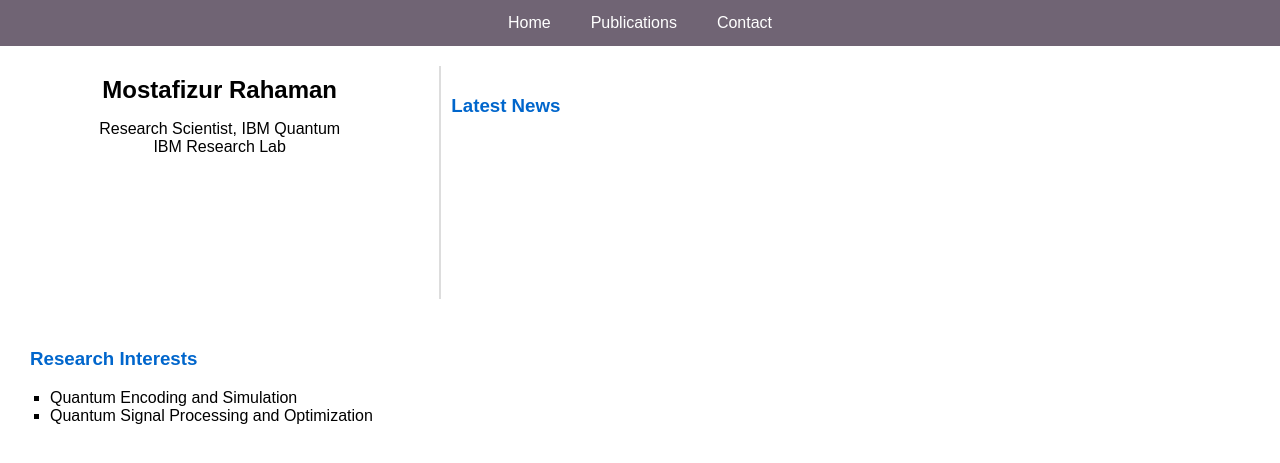
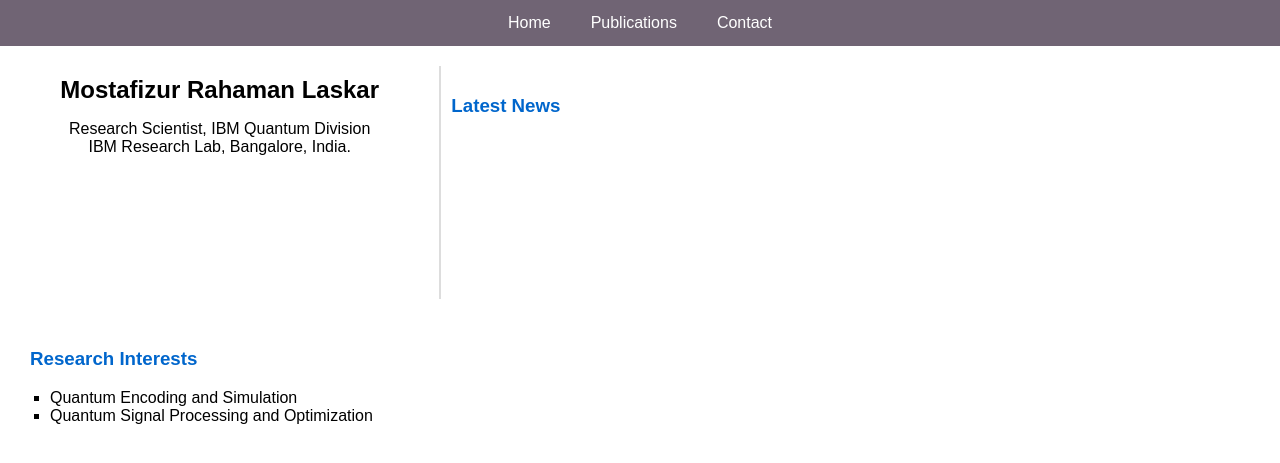
Before and after one commit to rahaman-quantum/rahaman.github.io, a Jekyll site: the page built from README.md, in a window 1280 px wide. Shown: the top 463 px of the page. Built offline with Jekyll 4.4.1, drawn with Linux system fonts in a browser that asks for light colours; our own code applies the rules of GitHub Pages for plain Markdown files.

Commit message:
Update default.html

```diff
--- a/_layouts/default.html
+++ b/_layouts/default.html
@@ -3,7 +3,7 @@
 <head>
   <meta charset="UTF-8">
   <meta name="viewport" content="width=device-width, initial-scale=1.0">
-  <title> Mostafizur Rahaman</title>
+  <title> Mostafizur Rahaman Laskar</title>
   <link rel="stylesheet" href="https://cdnjs.cloudflare.com/ajax/libs/font-awesome/6.5.0/css/all.min.css">
   <style>
     body {
@@ -64,8 +64,8 @@
 <div id="home" class="tab active" style="display: flex; flex-direction: row; align-items: flex-start; gap: 20px;">
   <!-- Left Section: Profile -->
   <div style="flex: 1; text-align: center;">
-    <h2 style="margin: 10px 0;">Mostafizur Rahaman</h2>
-    <p>Research Scientist, IBM Quantum<br>IBM Research Lab</p>
+    <h2 style="margin: 10px 0;">Mostafizur Rahaman Laskar</h2>
+    <p>Research Scientist, IBM Quantum Division<br>IBM Research Lab, Bangalore, India.</p>
   </div>
 
   <!-- Right Section: News -->
```
